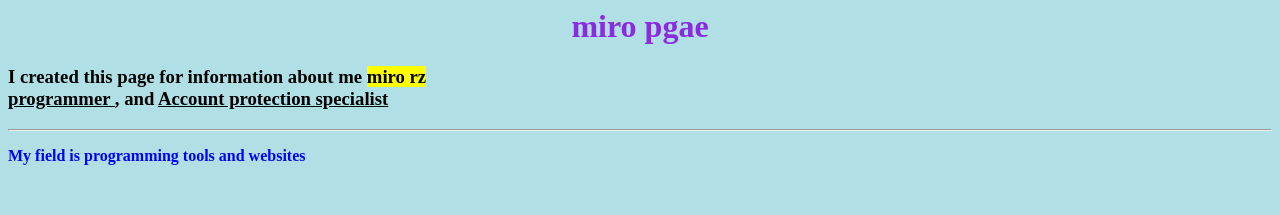
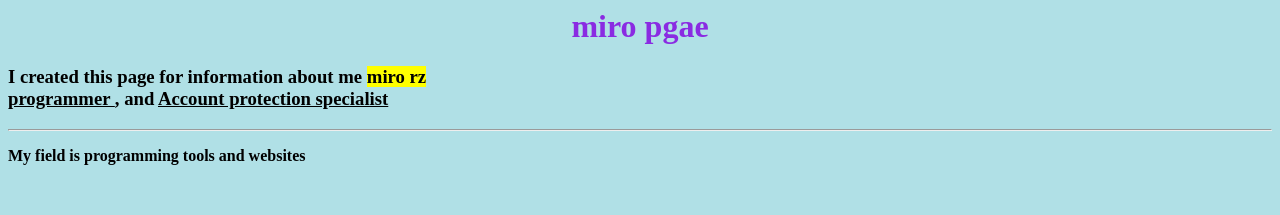
Before and after one commit to ubfv/miro-info, a plain HTML site: page index.html in a window 1280 px wide. Shown: the top 215 px of the page. Drawn offline with Linux system fonts and the light colour scheme.

Commit message:
Update index.html

```diff
--- a/index.html
+++ b/index.html
@@ -13,7 +13,7 @@
   <style>
   body {background-color: powderblue;}
   h1 {color: blueviolet;}
-  p {color: blue;}
+  p {color: reed;}
 </style>
 
 
```
